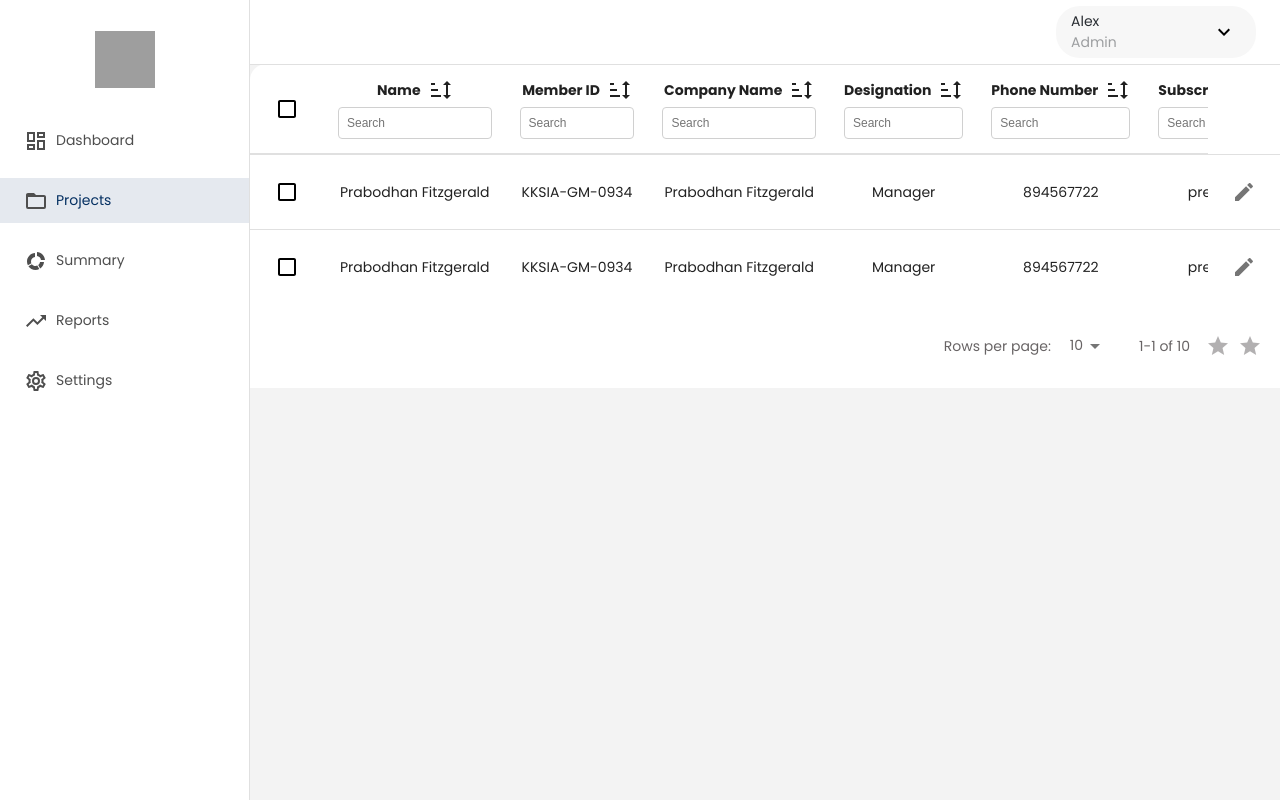
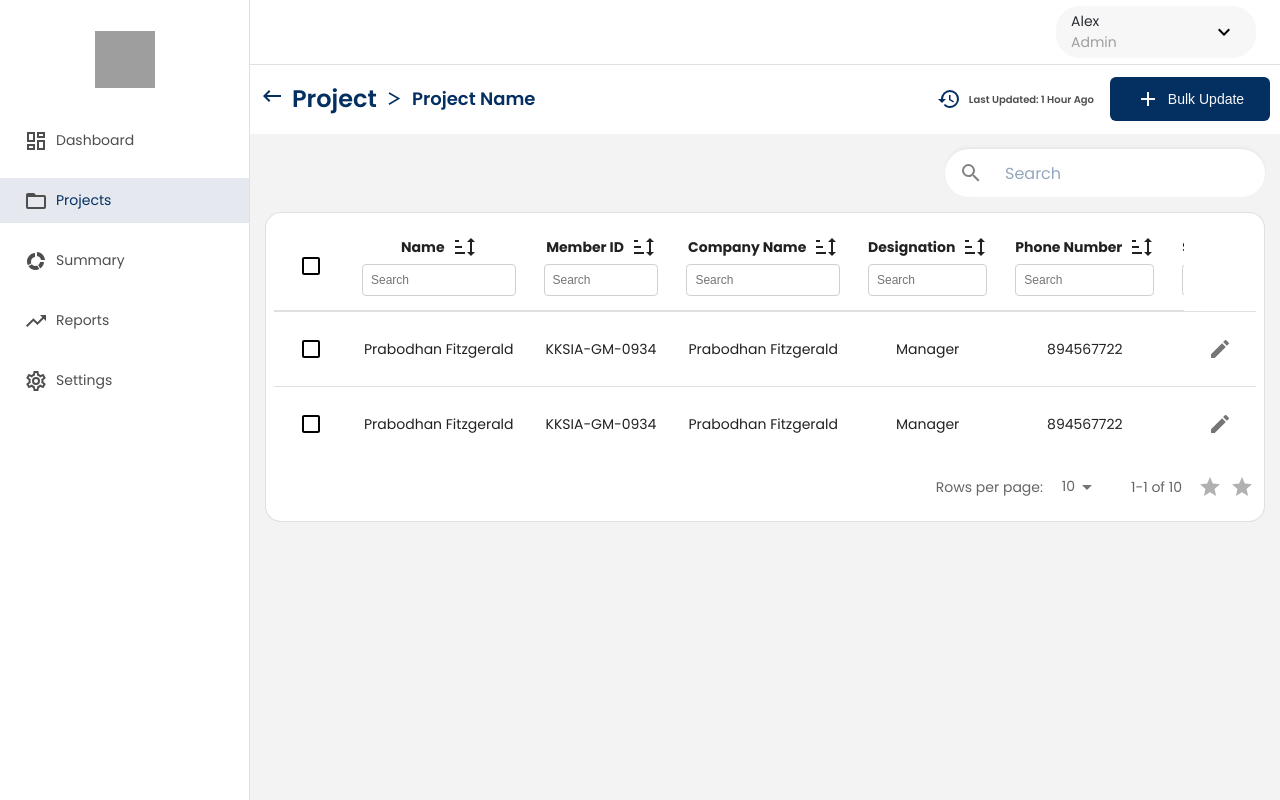
Before and after one commit to XyvinTech/Metal-Craft, a React (Vite) app: page /project/view in a window 1280 px wide. Built offline with nearby package versions, Linux system fonts and the light colour scheme; grey boxes are pictures that could not be loaded.

Commit message:
#projectView

```diff
--- a/src/Layout/Layout.jsx
+++ b/src/Layout/Layout.jsx
@@ -191,8 +191,12 @@ const Layout = (props) => {
               component={Link}
               to={item.to}
               sx={{
-    fontWeight: location.pathname.startsWith(item.to) ? "bold" : "normal",
-    color: location.pathname.startsWith(item.to) ? "#042F61" : "#4E4E4E",
+                fontWeight: location.pathname.startsWith(item.to)
+                  ? "bold"
+                  : "normal",
+                color: location.pathname.startsWith(item.to)
+                  ? "#042F61"
+                  : "#4E4E4E",
                 backgroundColor: location.pathname.startsWith(item.to)
                   ? "rgba(4, 47, 97, 0.1)"
                   : "transparent",
@@ -274,8 +278,6 @@ const Layout = (props) => {
           </Box>
 
           <Box sx={{ display: "flex", alignItems: "center" }}>
-            <Box display={isMobile && "none"}> </Box>
-            {/* <NotificationIcon /> */}
             <Box
               borderRadius="24px"
               padding={"5px 20px 5px 5px"}
--- a/src/components/settings/AdminManagement.jsx
+++ b/src/components/settings/AdminManagement.jsx
@@ -31,7 +31,7 @@ const AdminManagement = () => {
               Add Admin
             </>
           }
-          onClick={() => navigate("/add-admin")}
+          onClick={() => navigate("/settings/add-admin")}
         />
       </Stack>
       <Box paddingTop={"15px"}>
--- a/src/pages/ProjectView.jsx
+++ b/src/pages/ProjectView.jsx
@@ -1,8 +1,20 @@
 import React, { useState } from "react";
 import StyledDataTable from "../ui/StyledDataTable";
 import { userColumns, userData } from "../Layout/TableData";
+import { Box, Stack, Typography } from "@mui/material";
+import Icon from "@mdi/react";
+import {
+  mdiGreaterThan,
+  mdiHistory,
+  mdiKeyboardBackspace,
+  mdiPlus,
+} from "@mdi/js";
+import { useNavigate } from "react-router-dom";
+import StyledSearchbar from "../ui/StyledSearchbar";
+import { StyledButton } from "../ui/StyledButton";
 
 const ProjectView = () => {
+  const navigate = useNavigate();
   const [row, setRow] = useState(10);
   const [pageNo, setPageNo] = useState(1);
   const [total, setTotal] = useState(10);
@@ -12,6 +24,59 @@ const ProjectView = () => {
   };
   return (
     <>
+      <Stack
+        direction={"row"}
+        padding={"10px"}
+        bgcolor={"#fff"}
+        height={"70px"}
+        alignItems={"center"}
+        justifyContent={"space-between"}
+      >
+        <Stack direction="row" alignItems="center" spacing={1}>
+          <Box sx={{ cursor: "pointer" }} onClick={() => navigate(-1)}>
+            <Icon path={mdiKeyboardBackspace} size={1} />
+          </Box>
+          <Typography variant="h1">Project</Typography>
+          <Icon path={mdiGreaterThan} size={0.8} />
+          <Typography variant="h4">Project Name</Typography>
+        </Stack>
+        <Stack direction="row" spacing={2} alignItems="center">
+          <Stack direction="row" spacing={1} alignItems="center"sx={{ cursor: "pointer" }}>
+            <Icon path={mdiHistory} size={1} />
+            <Typography variant="h9" color="textTertiary">
+              Last Updated: 1 Hour Ago
+            </Typography>
+          </Stack>
+          <StyledButton
+            variant="primary"
+            name={
+              <>
+                <Icon path={mdiPlus} size={1} />
+                Bulk Update
+              </>
+            }
+            // onClick={() => navigate("/add-admin")}
+          />
+        </Stack>
+      </Stack>
+      <Box padding={"15px"}>
+        <Stack
+          direction={"row"}
+          spacing={2}
+          justifyContent={"flex-end"}
+          mb={"15px"}
+        >
+          <StyledSearchbar
+            placeholder={"Search"}
+            //   onchange={(e) => setSearch(e.target.value)}
+          />
+        </Stack>
+        <Box
+          borderRadius={"16px"}
+          bgcolor={"white"}
+          p={1}
+          border={"1px solid rgba(0, 0, 0, 0.12)"}
+        >
           <StyledDataTable
             data={userData}
             columns={userColumns}
@@ -22,6 +87,8 @@ const ProjectView = () => {
             totalCount={total}
             onSelectionChange={handleSelectionChange}
           />
+        </Box>
+      </Box>
     </>
   );
 };
--- a/src/routes/Router.jsx
+++ b/src/routes/Router.jsx
@@ -43,7 +43,7 @@ const router = createBrowserRouter([
     element: <Layout><Settings/></Layout>,
   },
   {
-    path: "/add-admin",
+    path: "/settings/add-admin",
     element: <Layout><AddAdmin/></Layout>,
   },
 ]);
--- a/src/ui/StyledDataTable.jsx
+++ b/src/ui/StyledDataTable.jsx
@@ -65,7 +65,6 @@ const PaginationContainer = styled.div`
   bottom: 0;
   background-color: white;
   z-index: 10;
-  padding: 16px;
   display: flex;
   justify-content: end;
 `;
```
Lines whose indentation alone changed are shown as unchanged.
